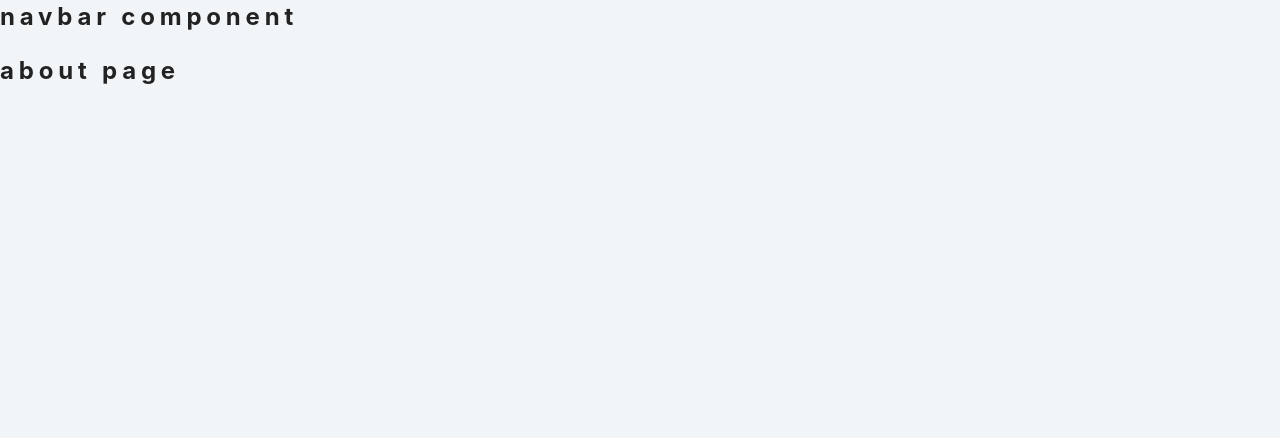
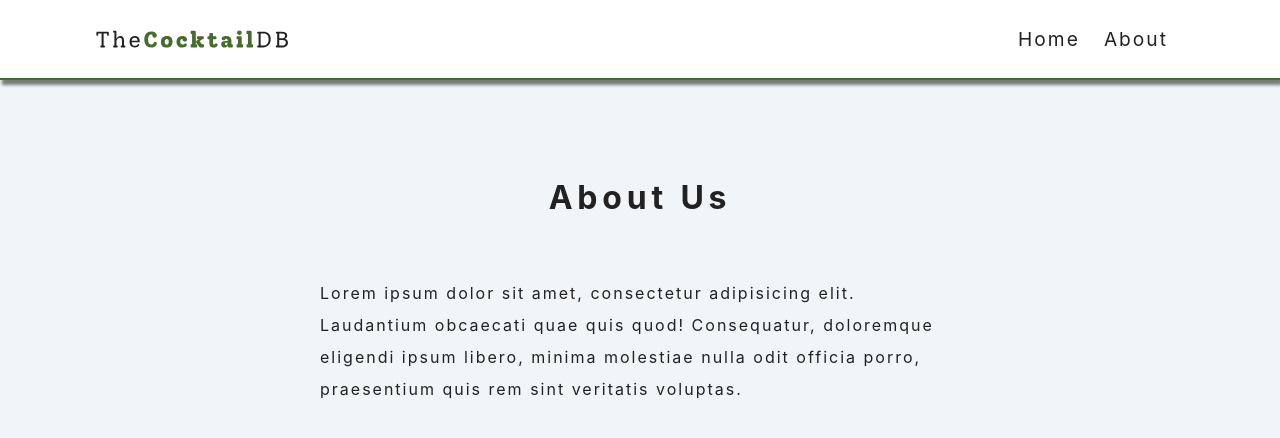
Before and after one commit to vasily-glazkov/cocktails_wiki, a React (Create React App) app: page /about in a window 1280 px wide. Shown: the top 438 px of the page. Built offline with nearby package versions, Linux system fonts and the light colour scheme.

Commit message:
Created Navbar, Error and About pages

```diff
--- a/src/components/Navbar.js
+++ b/src/components/Navbar.js
@@ -1,13 +1,23 @@
 import React from 'react'
-import { Link } from 'react-router-dom'
-import logo from '../logo.svg'
+import {Link} from "react-router-dom";
+import logo from '../logo.svg';
 
 const Navbar = () => {
-  return (
-    <div>
-      <h2>navbar component</h2>
-    </div>
-  )
+    return (
+        <nav className='navbar'>
+            <div className="nav-center">
+                <Link to='/'>
+                    <img src={logo} alt="coctail wiki" className='logo'/>
+                </Link>
+                <ul className='nav-links'>
+                    <li>
+                        <Link to='/'>Home</Link>
+                        <Link to='/about'>About</Link>
+                    </li>
+                </ul>
+            </div>
+        </nav>
+    )
 }
 
 export default Navbar
--- a/src/pages/About.js
+++ b/src/pages/About.js
@@ -1,11 +1,14 @@
 import React from 'react'
 
 const About = () => {
-  return (
-    <div>
-      <h2>about page</h2>
-    </div>
-  )
+    return (
+        <section className='section about-section'>
+            <h1 className='section-title'>About us</h1>
+            <p>Lorem ipsum dolor sit amet, consectetur adipisicing elit. Laudantium obcaecati quae quis quod!
+                Consequatur, doloremque eligendi ipsum libero, minima molestiae nulla odit officia porro, praesentium
+                quis rem sint veritatis voluptas.</p>
+        </section>
+    )
 }
 
 export default About
--- a/src/pages/Error.js
+++ b/src/pages/Error.js
@@ -1,12 +1,17 @@
 import React from 'react'
-import { Link } from 'react-router-dom'
+import {Link} from "react-router-dom";
 
 const Error = () => {
-  return (
-    <div>
-      <h2>error page</h2>
-    </div>
-  )
+    return (
+        <section className='error-page section'>
+            <div className="error-container">
+                <h1>Ooops! It's a dead end</h1>
+                <Link to='/'>
+                    <button className='btn btn-primary'>Back home</button>
+                </Link>
+            </div>
+        </section>
+    )
 }
 
 export default Error
```
